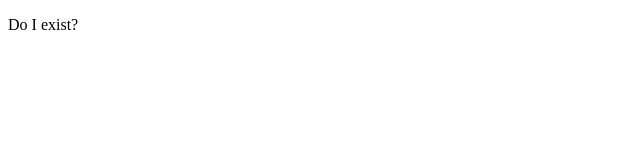
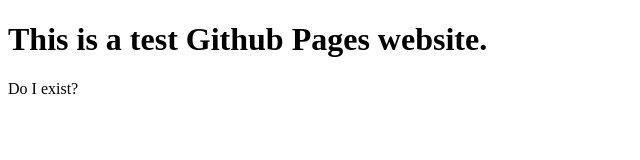
Before and after one commit to PotatoWatch/PotatoWatch.github.io, a plain HTML site: page index.html in a window 1280 px wide. Shown: the whole page, without its empty margins (0-640 px from the left). Drawn offline with Linux system fonts and the light colour scheme.

Commit message:
Update index.html

```diff
--- a/index.html
+++ b/index.html
@@ -7,6 +7,7 @@
     <title>Test Website</title>
 </head>
 <body>
+    <h1>This is a test Github Pages website.</h1>
     <p>Do I exist?</p>
 </body>
 </html>
```
